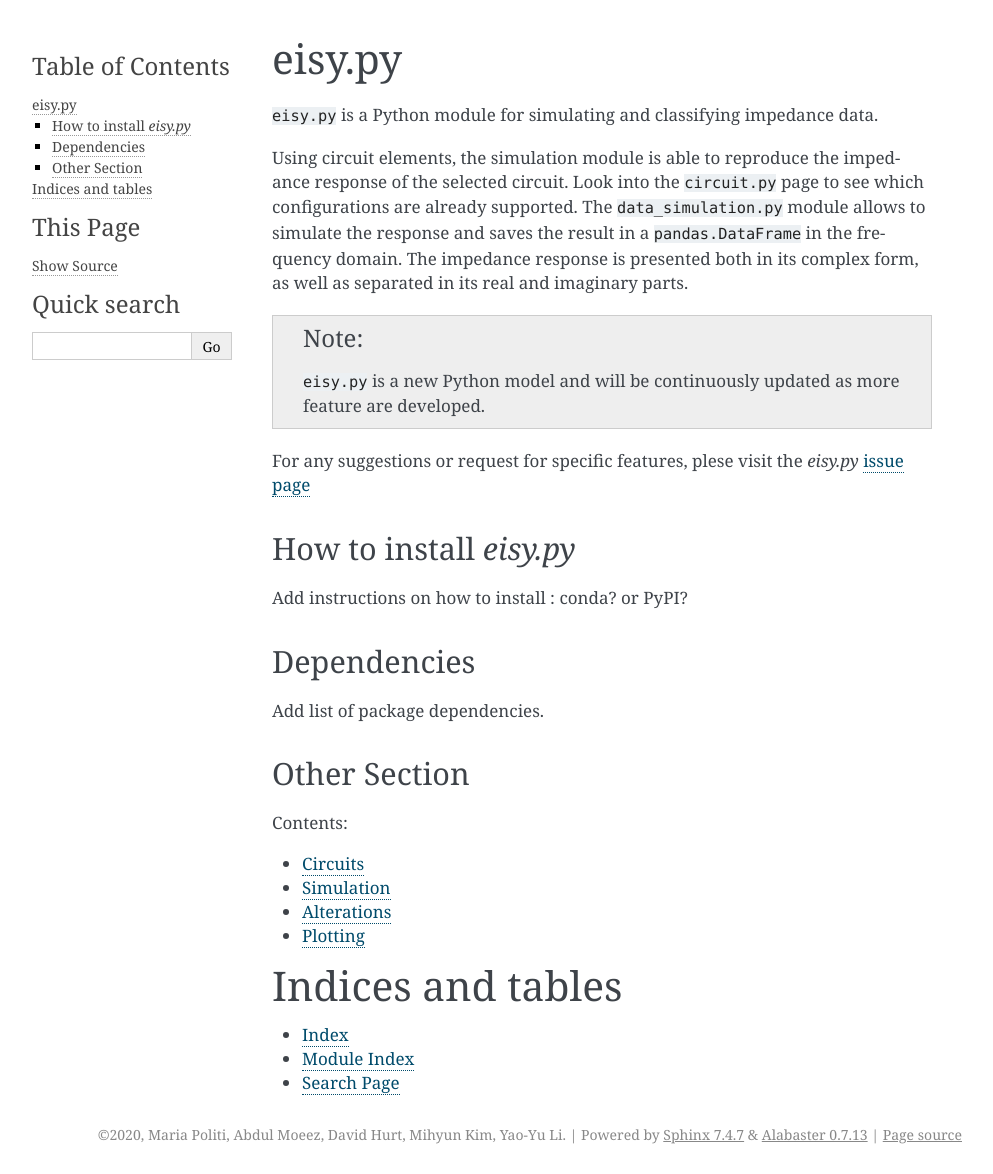
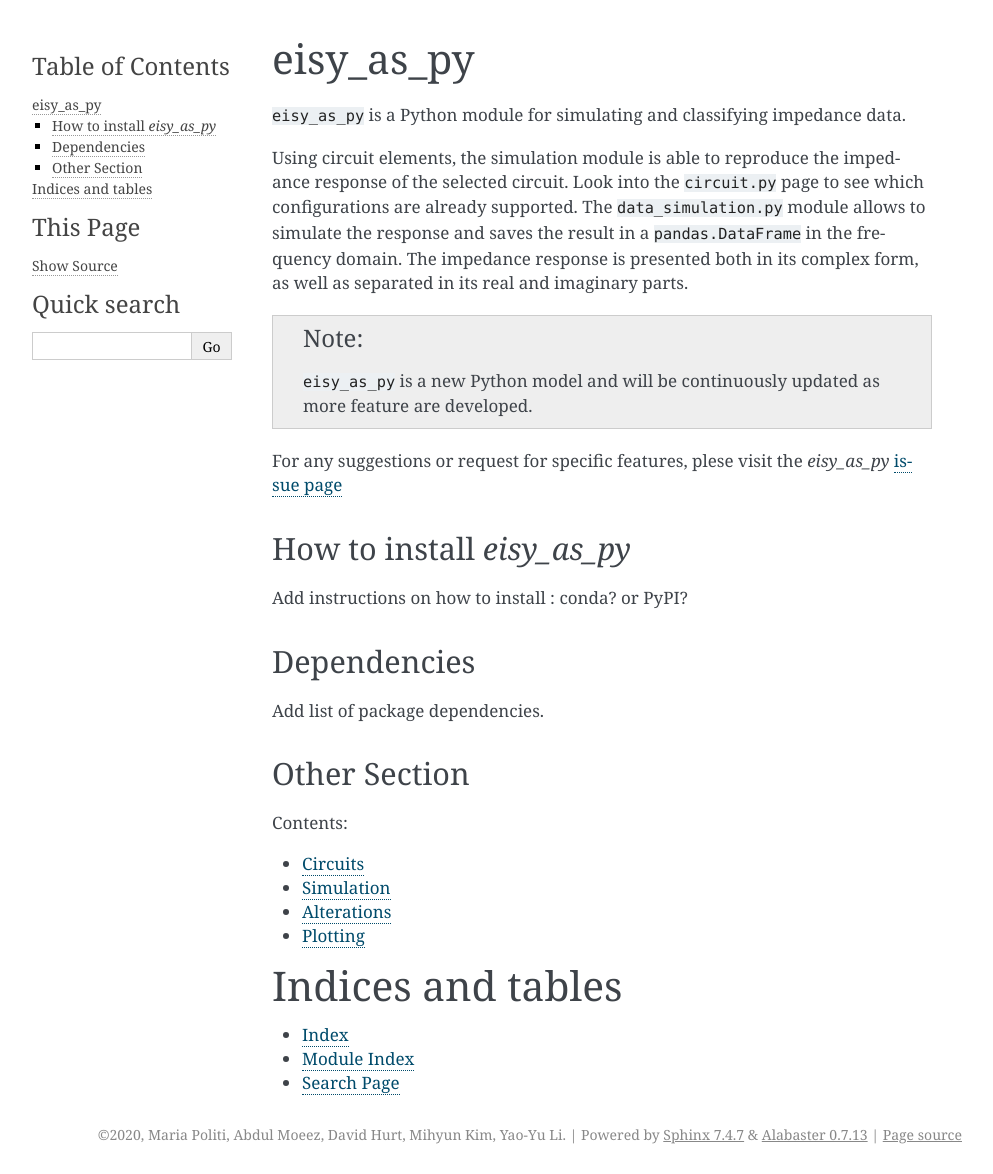
Before and after one commit to EISy-as-Py/eisy, a Sphinx documentation site: the page built from doc/index.rst, in a window 1280 px wide. Shown: the whole page, without its empty margins (148-1141 px from the left). Built offline with Sphinx 7.4.7, drawn with Linux system fonts in a browser that asks for light colours; pages that are not in the unit, such as notebooks, are missing from menus.

```diff
--- a/doc/Alterations.rst
+++ b/doc/Alterations.rst
@@ -1,5 +1,5 @@
 Alterations
 ===========
 
-.. automodule:: EISy_as_Py.data.simulation.alterations
+.. automodule:: eisy_as_py.data.simulation.alterations
    :members:
--- a/doc/Circuits.rst
+++ b/doc/Circuits.rst
@@ -1,5 +1,5 @@
 Circuits
 ========
 
-.. automodule:: EISy_as_Py.data.simulation.circuits
+.. automodule:: eisy_as_py.data.simulation.circuits
    :members:
--- a/doc/Plotting.rst
+++ b/doc/Plotting.rst
@@ -1,5 +1,5 @@
 Plotting
 ========
 
-.. automodule:: EISy_as_Py.data.simulation.plotting
+.. automodule:: eisy_as_py.data.simulation.plotting
    :members:
--- a/doc/Simulation.rst
+++ b/doc/Simulation.rst
@@ -1,5 +1,5 @@
 Simulation
 ========
 
-.. automodule:: EISy_as_Py.data.simulation.data_simulation
+.. automodule:: eisy_as_py.data.simulation.data_simulation
    :members:
--- a/doc/index.rst
+++ b/doc/index.rst
@@ -1,12 +1,12 @@
-.. eisy.py documentation master file, created by
+.. eisy_as_py documentation master file, created by
    sphinx-quickstart on Thu Mar  5 20:22:20 2020.
    You can adapt this file completely to your liking, but it should at least
    contain the root `toctree` directive.
 
-eisy.py
+eisy_as_py
 ===================================
 
-:code:`eisy.py` is a Python module for simulating and classifying impedance data.
+:code:`eisy_as_py` is a Python module for simulating and classifying impedance data.
 
 
 Using circuit elements, the simulation module is able to reproduce the impedance response of the selected circuit.
@@ -15,11 +15,11 @@ The :code:`data_simulation.py` module allows to simulate the response and saves
 frequency domain. The impedance response is  presented both in its complex form, as well as separated in its real and imaginary parts.
 
 .. note::
-  :code:`eisy.py` is a new Python model and will be continuously updated as more feature are developed.
+  :code:`eisy_as_py` is a new Python model and will be continuously updated as more feature are developed.
 
-For any suggestions or request for specific features, plese visit the `eisy.py` `issue page <https://github.com/EISy-as-Py/EISy_as_Py/issues.>`_
+For any suggestions or request for specific features, plese visit the `eisy_as_py` `issue page <https://github.com/EISy-as-Py/EISy_as_Py/issues.>`_
 
-How to install `eisy.py`
+How to install `eisy_as_py`
 -----------------------
 
 Add instructions on how to install : conda? or PyPI?
```
